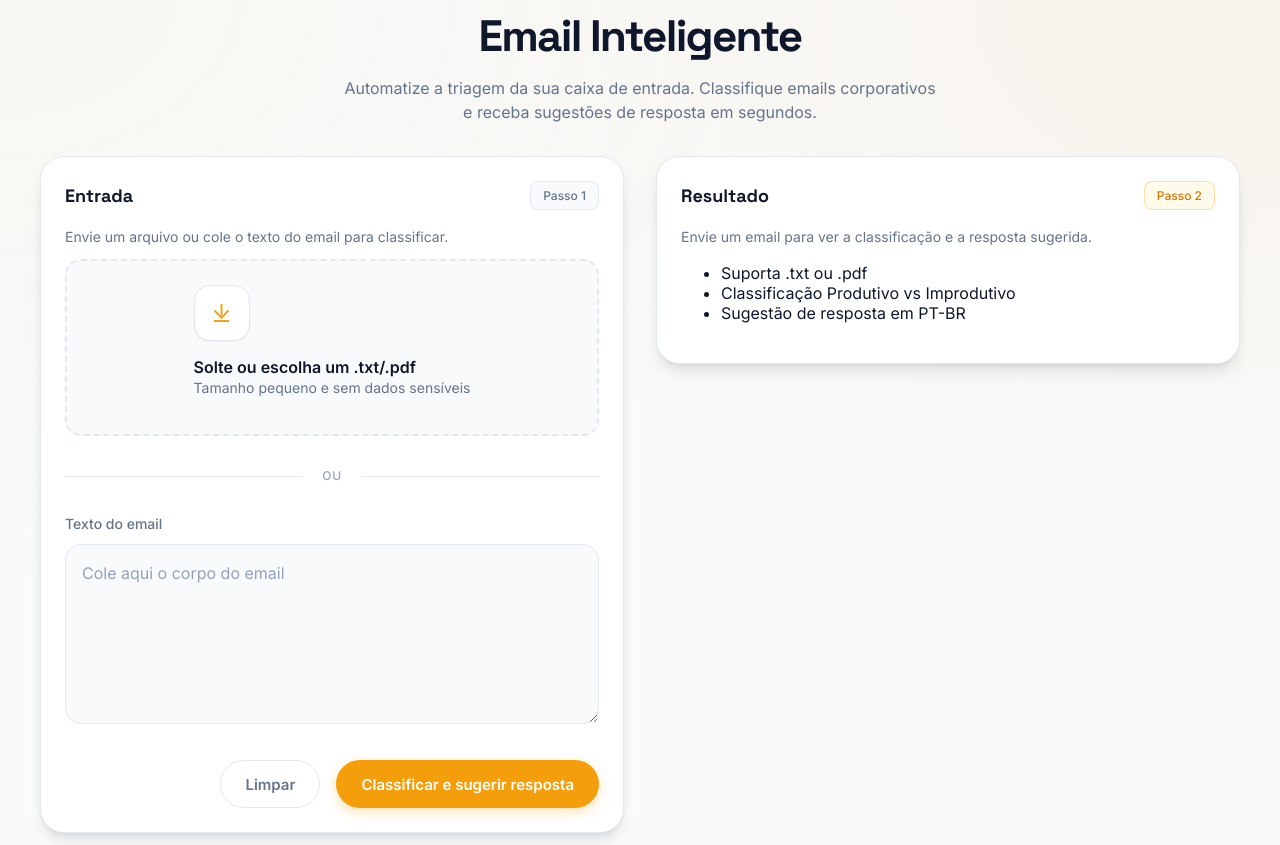
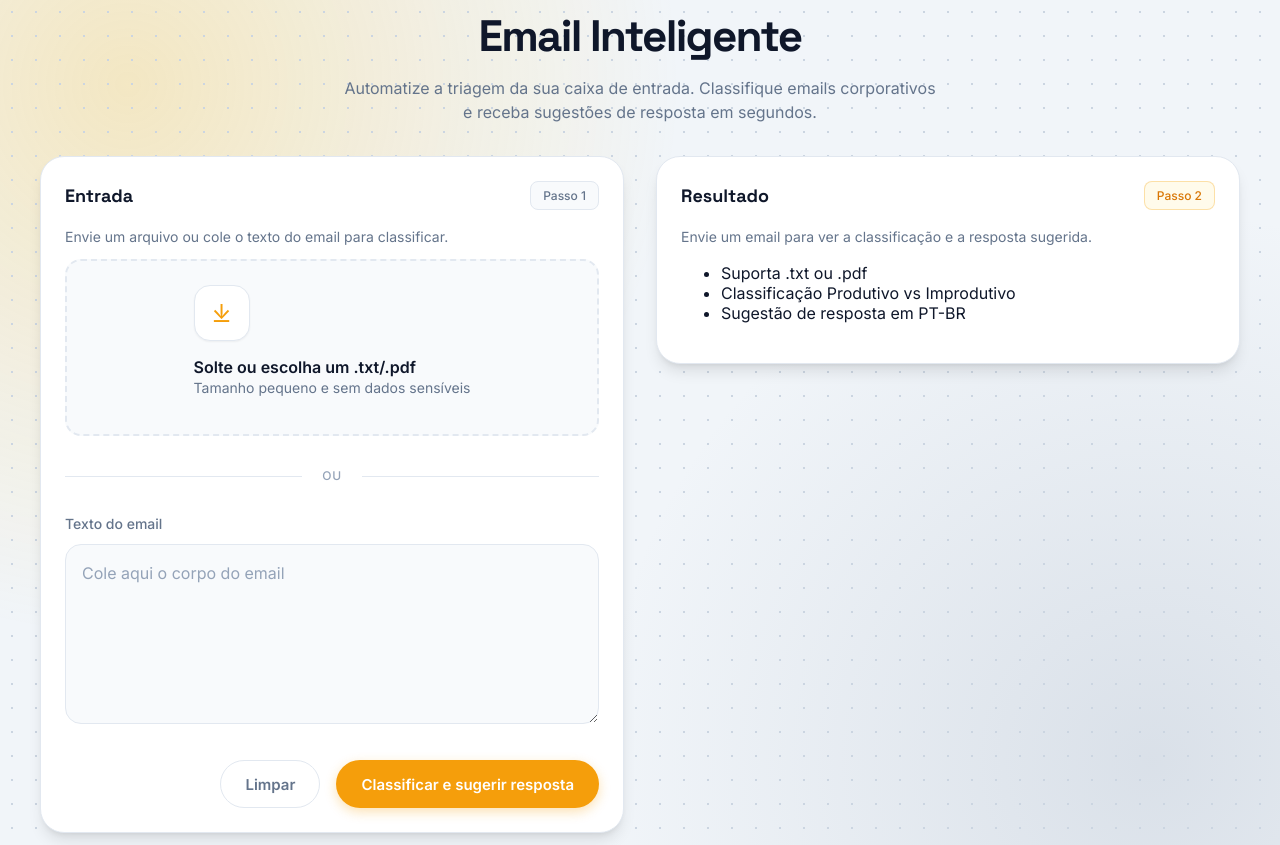
Before and after one commit to developerviana/Intelligent-Email, an Angular app in the folder frontend/: page / in a window 1280 px wide. Built offline with nearby package versions, Linux system fonts and the light colour scheme.

Commit message:
style(frontend): adiciona textura dot-grid e background com profundidade visual

```diff
--- a/frontend/src/app/app.component.scss
+++ b/frontend/src/app/app.component.scss
@@ -30,11 +30,19 @@
   display: block;
   min-height: 100vh;
   color: var(--text-primary);
-  background: var(--bg-page);
-  /* Fundo sutil com gradiente moderno */
+  background-color: #f1f5f9; /* Slate 100 base */
+
+  /* Textura de Dot Grid + Blur de Profundidade */
   background-image:
-    radial-gradient(at 0% 0%, rgba(251, 191, 36, 0.05) 0px, transparent 50%),
-    radial-gradient(at 100% 0%, rgba(245, 158, 11, 0.08) 0px, transparent 50%);
+    /* Camada 1: Grade de pontos infinitos */
+    radial-gradient(#cbd5e1 1.5px, transparent 1.5px),
+    /* Camada 2: Glow Ambar no topo esquerdo */
+    radial-gradient(circle at 10% 10%, rgba(251, 191, 36, 0.25) 0%, transparent 40%),
+    /* Camada 3: Glow Slate/Azulado na direita inferior */
+    radial-gradient(circle at 90% 90%, rgba(148, 163, 184, 0.25) 0%, transparent 40%);
+
+  background-size: 24px 24px, 100% 100%, 100% 100%;
+  background-attachment: fixed;
 }
 
 .page {
```
